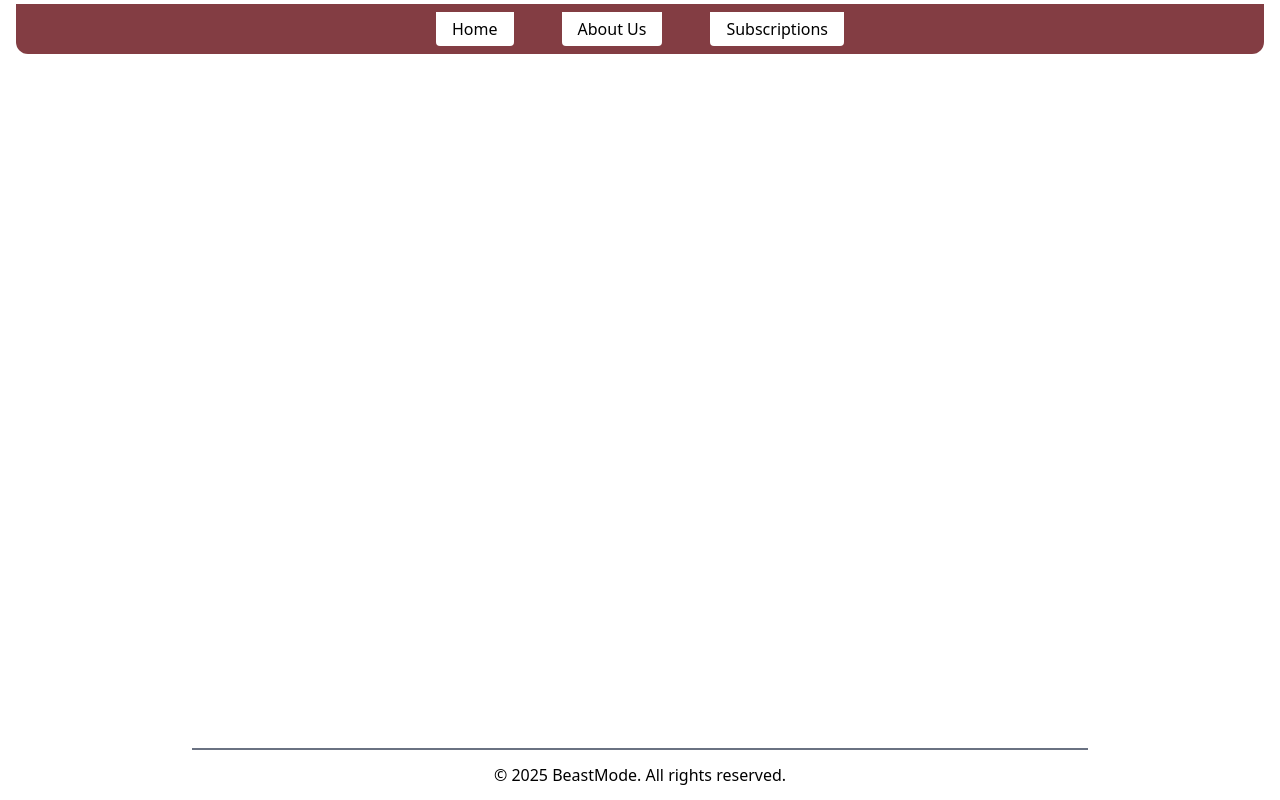
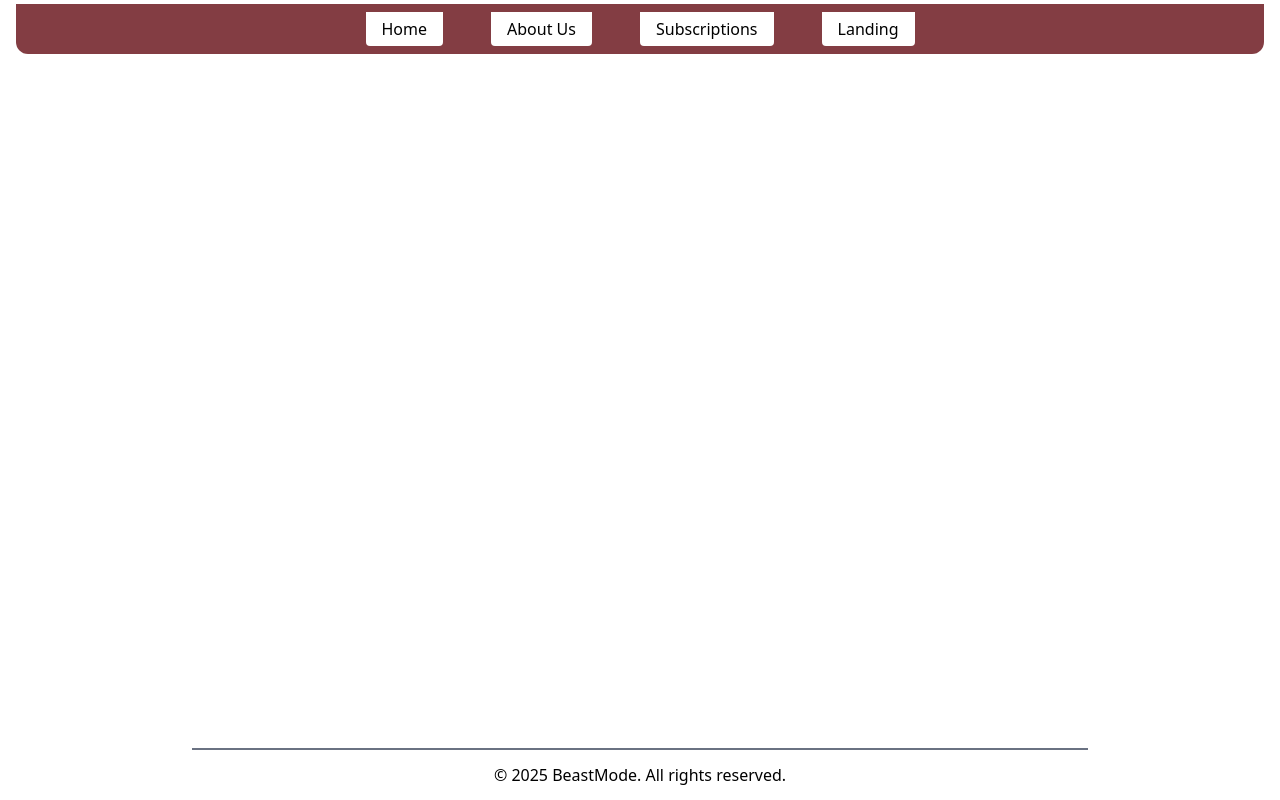
Before and after one commit to beastmode-pf-proyect/beastmode, a Next.js app in the folder frontend/front/: page / in a window 1280 px wide. Built offline with nearby package versions, Linux system fonts and the light colour scheme.

Commit message:
agregando boton con redirecion a landing

```diff
--- a/frontend/front/src/Components/Navbar/itemNavbar.js
+++ b/frontend/front/src/Components/Navbar/itemNavbar.js
@@ -2,6 +2,7 @@ const itemNavbar = [
     {href:"/", label: "Home"},
     {href:"/About", label: "About Us"},
     {href:"/Subscriptions", label: "Subscriptions"},
+    {href:"/Landing", label: "Landing"},
     // {href:"/Landing", label: "Landing"}
 ]
 
```
